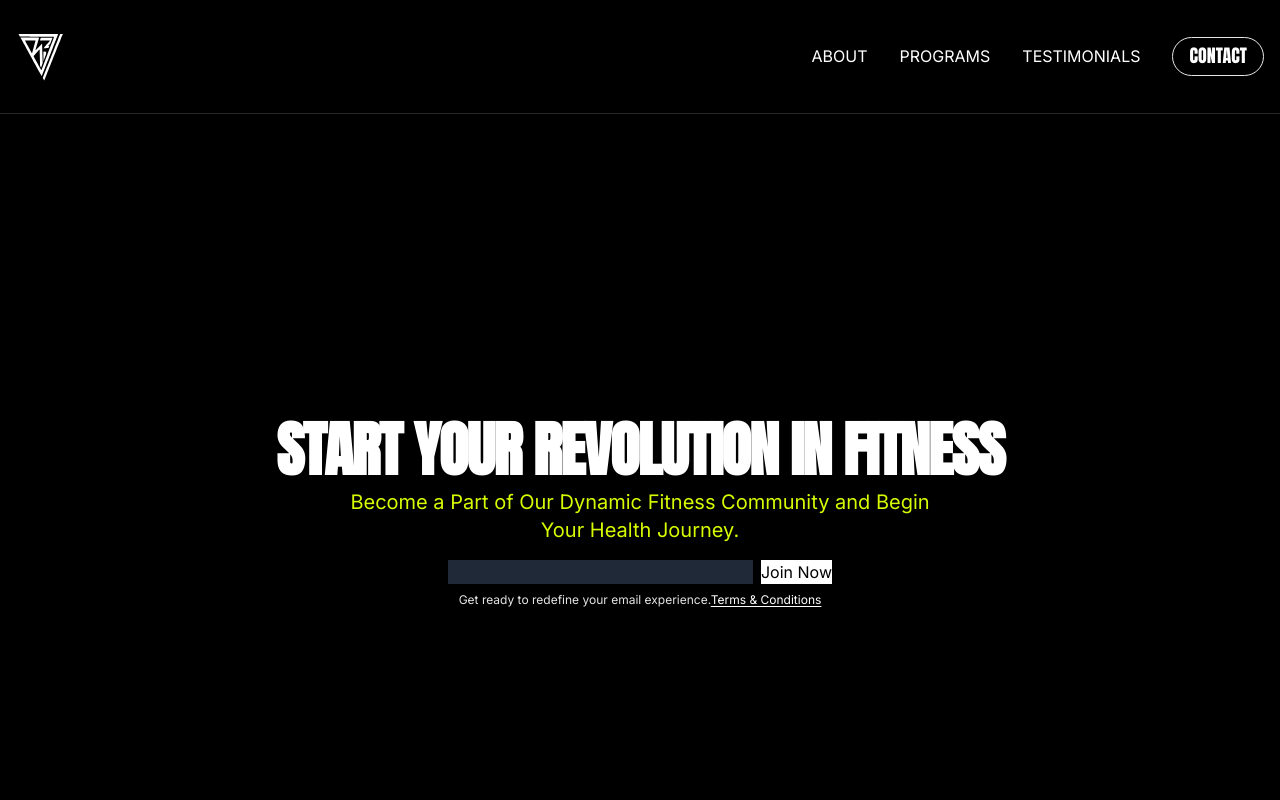
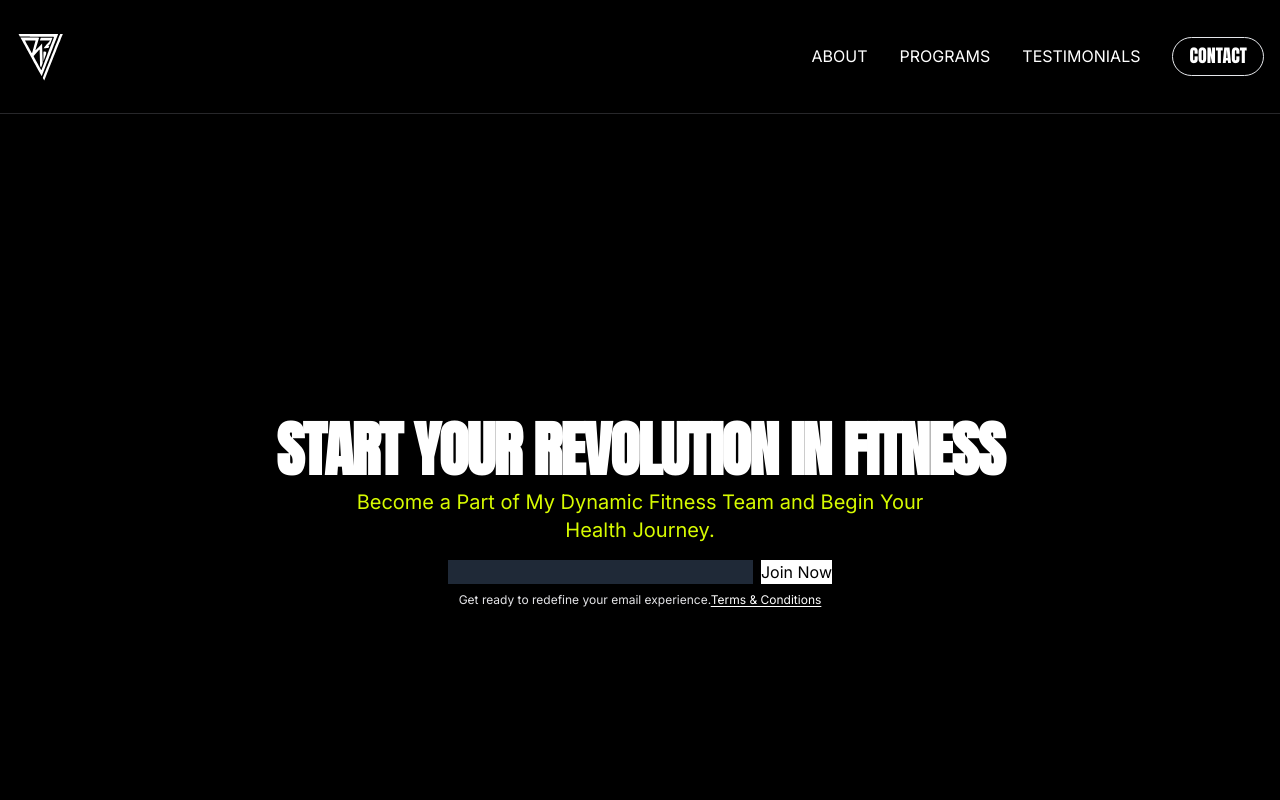
Before and after one commit to gonzaleza61/r3vfitness, a Next.js app: page / in a window 1280 px wide. Shown: the top 800 px of the page. Built offline with nearby package versions, Linux system fonts and the light colour scheme.

Commit message:
personalized language

```diff
--- a/src/app/components/HeroSection.js
+++ b/src/app/components/HeroSection.js
@@ -30,8 +30,8 @@ export default function Component() {
                 START YOUR REVOLUTION IN FITNESS
               </h1>
               <p className="t mx-auto max-w-[600px] text-yellow  md:text-xl">
-                Become a Part of Our Dynamic Fitness Community and Begin Your
-                Health Journey.
+                Become a Part of My Dynamic Fitness Team and Begin Your Health
+                Journey.
               </p>
             </div>
             <div className="mx-auto w-full max-w-sm space-y-2">
```
Also changed, not shown: src/app/components/Swiper.js.
